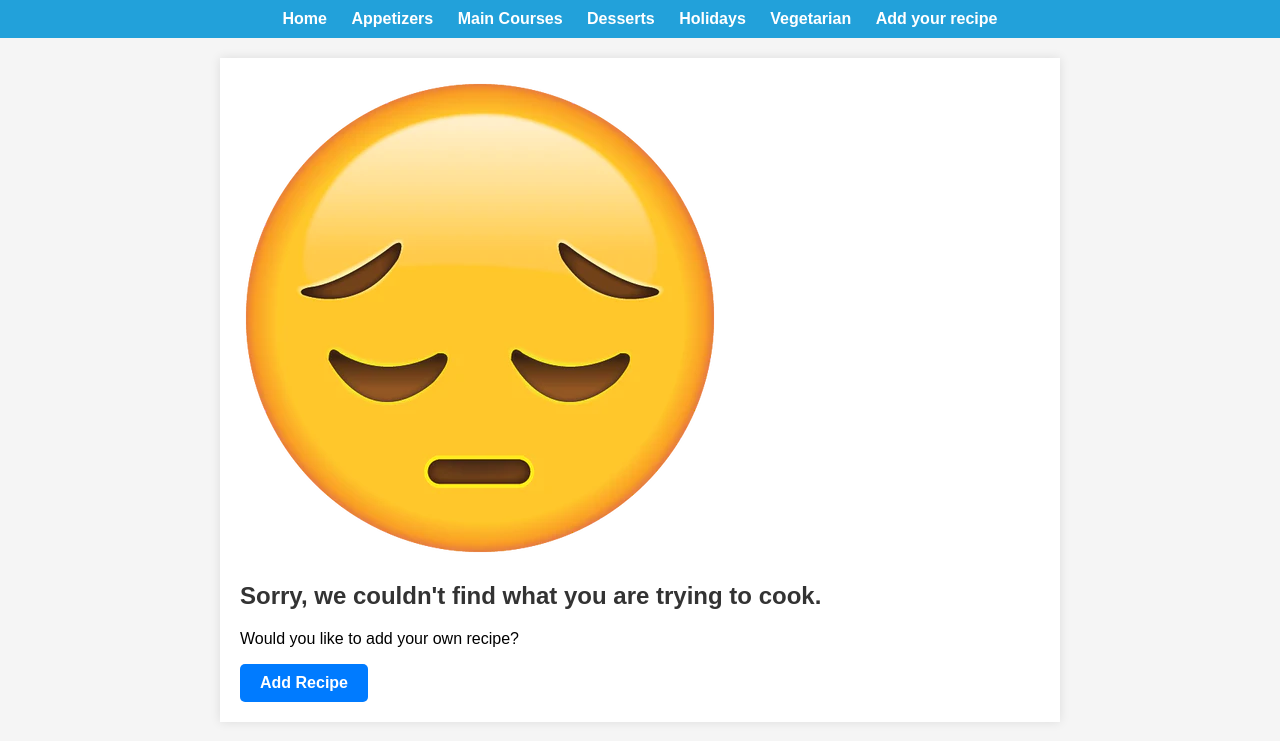
After one commit to MeitalElisavetsky/DeliArgentina, a Flask app: template app/templates/no_results.html in a window 1280 px wide. The commit adds this page. Shown: the top 741 px of the page. Run offline with Flask 3, Linux system fonts and the light colour scheme; the template is opened without the code that fills it, so the values that code supplies are empty.

Commit message:
Added option for when looking for a recipe that doesn't exist it will  give you the option to go to add recipe

```diff
--- /dev/null
+++ b/app/static/no_results.css
@@ -0,0 +1,60 @@
+/* styles.css */
+
+body {
+    font-family: 'Arial', sans-serif;
+    background-color: #f5f5f5;
+    margin: 0;
+}
+
+.container {
+    max-width: 800px;
+    margin: 20px auto;
+    padding: 20px;
+    background-color: #fff;
+    box-shadow: 0 0 10px rgba(0, 0, 0, 0.1);
+}
+
+.container img.no-results-image {
+    width: 50%; /* Adjust the percentage as needed */
+    max-width: 100%; /* Ensure the image doesn't exceed its natural size */
+    height: auto; /* Maintain the aspect ratio */
+    margin-bottom: 20px;
+}
+h2 {
+    color: #333;
+}
+
+ul {
+    list-style: none;
+    padding: 0;
+}
+
+li {
+    margin-bottom: 10px;
+}
+
+a {
+    text-decoration: none;
+    color: #0075bf;
+    font-weight: bold;
+    transition: color 0.3s ease;
+}
+
+a:hover {
+    color: #004080;
+}
+
+/* Add Recipe Button */
+.btn {
+    display: inline-block;
+    padding: 10px 20px;
+    background-color: #007bff;
+    color: #fff;
+    text-decoration: none;
+    border-radius: 5px;
+    transition: background-color 0.3s ease;
+}
+
+.btn:hover {
+    background-color: #0056b3;
+}
--- /dev/null
+++ b/app/templates/no_results.html
@@ -0,0 +1,29 @@
+<!-- no_results.html -->
+<!DOCTYPE html>
+<html lang="en">
+<head>
+    <meta charset="UTF-8">
+    <meta name="viewport" content="width=device-width, initial-scale=1.0">
+    <title>No Results</title>
+    <link rel="stylesheet" href="{{ url_for('static', filename='top_bar.css') }}">
+    <link rel="stylesheet" href="{{ url_for('static', filename='no_results.css') }}">
+</head>
+<body>
+    <div class="top-bar">
+        <a href="/">Home</a>
+        <a href="/category/Appetizers">Appetizers</a>
+        <a href="/category/Main Courses">Main Courses</a>
+        <a href="/category/Desserts">Desserts</a>
+        <a href="/category/Holidays">Holidays</a>
+        <a href="/category/Vegetarian">Vegetarian</a>
+        <a href="/add_recipe">Add your recipe</a>
+    </div>
+
+    <div class="container">
+        <img src="/static/images/sadface.png" alt="No Results Image">
+        <h2>Sorry, we couldn't find what you are trying to cook.</h2>
+        <p>Would you like to add your own recipe?</p>
+        <a href="{{ url_for('add_recipe') }}" class="btn btn-primary">Add Recipe</a>
+    </div>
+</body>
+</html>
```
Also changed, not shown: app/routes.py (+14 -2 lines), app/static/recipe_display.css (+13 -0 lines), app/static/images/sadface.png (added), 1 other file.
